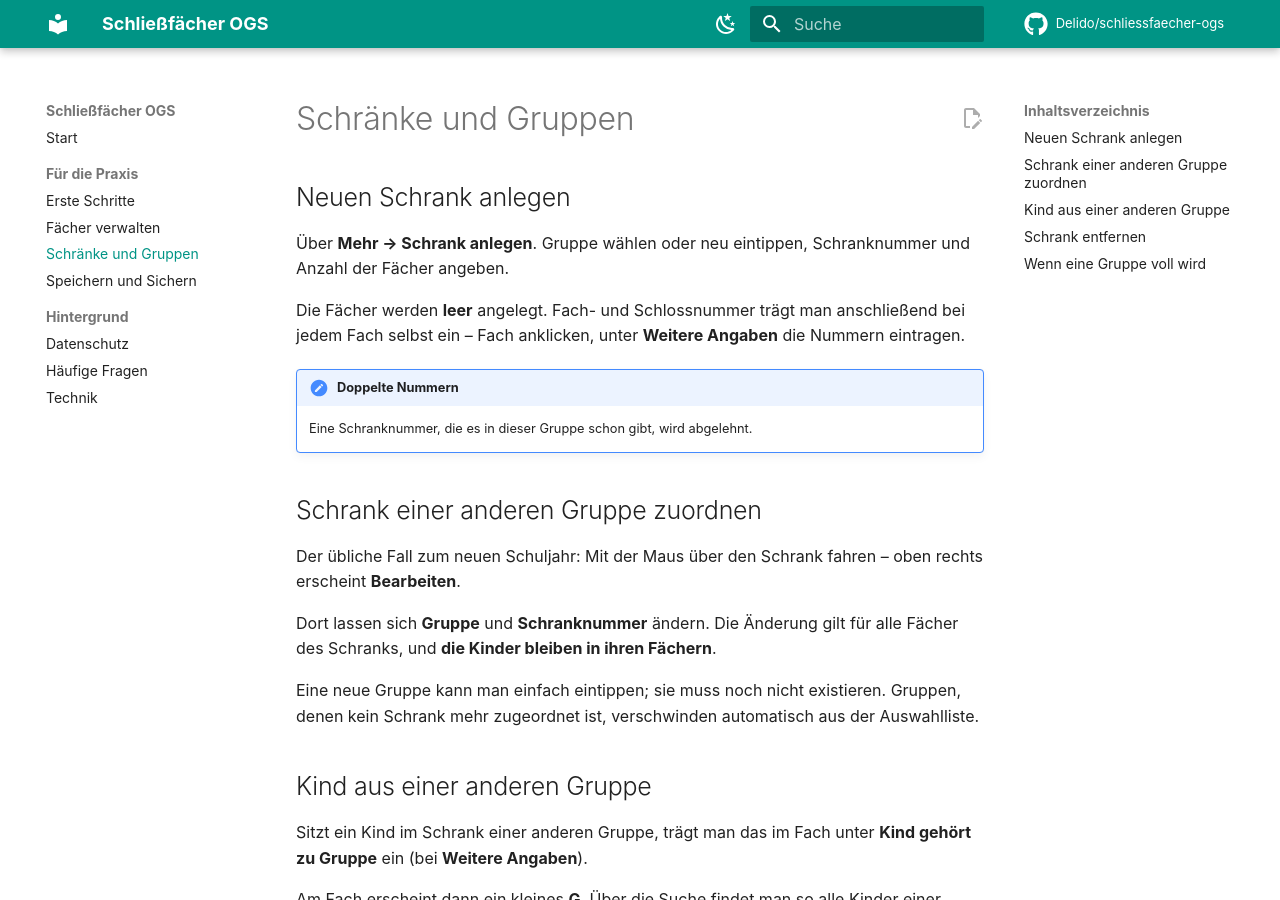
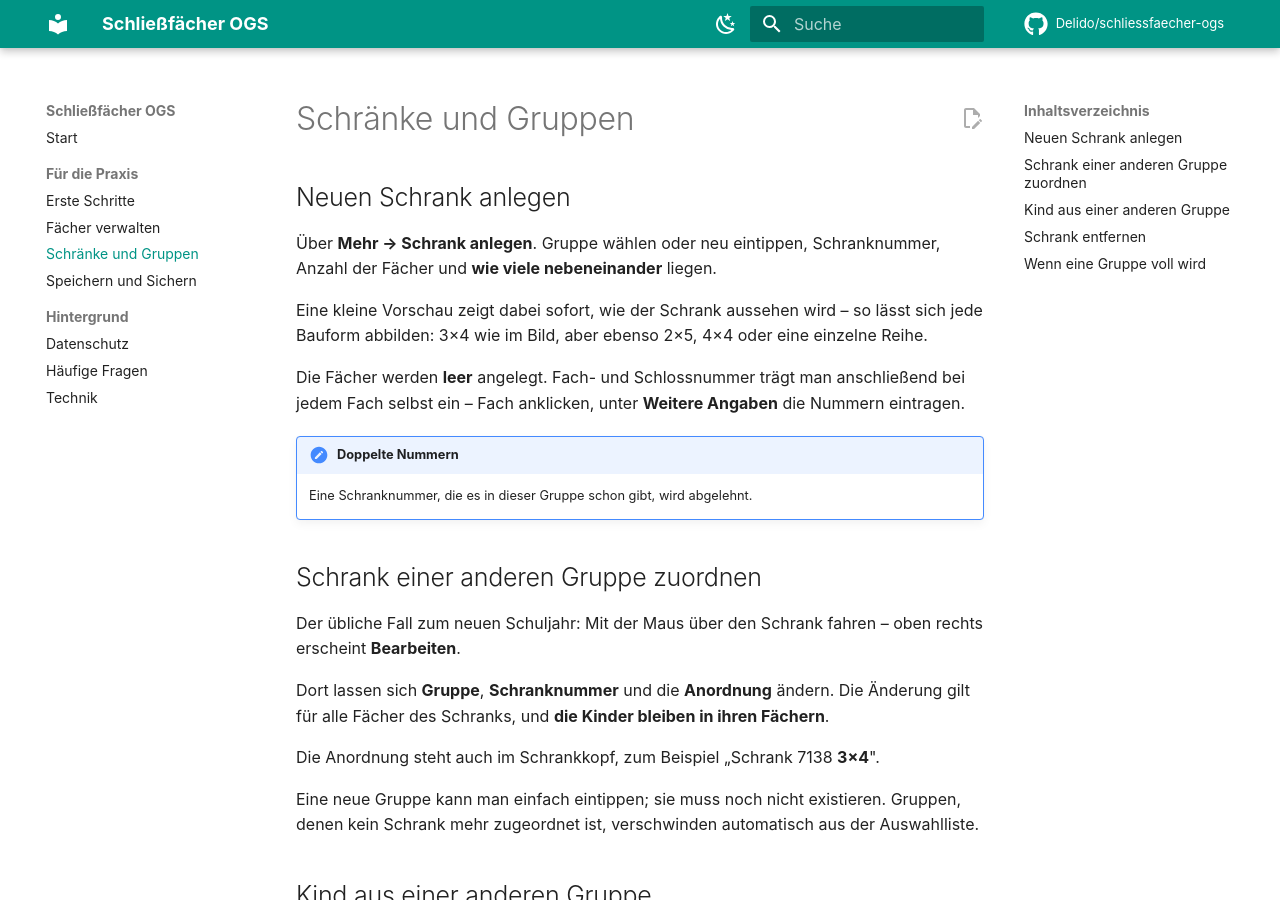
Before and after one commit to Delido/schliessfaecher-ogs, an MkDocs documentation site: the page built from docs/schraenke.md, in a window 1280 px wide and 900 px high. Built offline with MkDocs 1.6.1 and Material for MkDocs 9.7.7, drawn with Linux system fonts in a browser that asks for light colours; comment, search, counter and statistics services are not loaded.

Commit message:
Schrankanordnung frei einstellbar, Darstellung überarbeitet
Die Aufteilung 3×4 war fest verdrahtet. Beim Anlegen und Bearbeiten
lässt sich jetzt angeben, wie viele Fächer nebeneinander liegen – mit
Vorschau. Ohne Angabe wird eine sinnvolle Aufteilung aus der Fachzahl
abgeleitet, bestehende Schränke bleiben also unverändert.

Dazu die Darstellung: Die Fächer sitzen jetzt in einem sichtbaren
Korpus, haben einen angedeuteten Türgriff und eine kräftigere
Statuskante. Der Schrankkopf nennt die Anordnung (z. B. "3×4").

Co-Authored-By: Claude Opus 5 <noreply@anthropic.com>

```diff
--- a/docs/schraenke.md
+++ b/docs/schraenke.md
@@ -2,8 +2,11 @@
 
 ## Neuen Schrank anlegen
 
-Über **Mehr → Schrank anlegen**. Gruppe wählen oder neu eintippen, Schranknummer und
-Anzahl der Fächer angeben.
+Über **Mehr → Schrank anlegen**. Gruppe wählen oder neu eintippen, Schranknummer,
+Anzahl der Fächer und **wie viele nebeneinander** liegen.
+
+Eine kleine Vorschau zeigt dabei sofort, wie der Schrank aussehen wird – so lässt sich
+jede Bauform abbilden: 3×4 wie im Bild, aber ebenso 2×5, 4×4 oder eine einzelne Reihe.
 
 Die Fächer werden **leer** angelegt. Fach- und Schlossnummer trägt man anschließend bei
 jedem Fach selbst ein – Fach anklicken, unter **Weitere Angaben** die Nummern eintragen.
@@ -16,8 +19,10 @@ jedem Fach selbst ein – Fach anklicken, unter **Weitere Angaben** die Nummern
 Der übliche Fall zum neuen Schuljahr: Mit der Maus über den Schrank fahren – oben rechts
 erscheint **Bearbeiten**.
 
-Dort lassen sich **Gruppe** und **Schranknummer** ändern. Die Änderung gilt für alle Fächer
-des Schranks, und **die Kinder bleiben in ihren Fächern**.
+Dort lassen sich **Gruppe**, **Schranknummer** und die **Anordnung** ändern. Die Änderung
+gilt für alle Fächer des Schranks, und **die Kinder bleiben in ihren Fächern**.
+
+Die Anordnung steht auch im Schrankkopf, zum Beispiel „Schrank 7138 **3×4**".
 
 Eine neue Gruppe kann man einfach eintippen; sie muss noch nicht existieren. Gruppen, denen
 kein Schrank mehr zugeordnet ist, verschwinden automatisch aus der Auswahlliste.
```
Also changed, not shown: Schliessfaecher.html (+67 -12 lines), docs/faq.md (+8 -0 lines).
